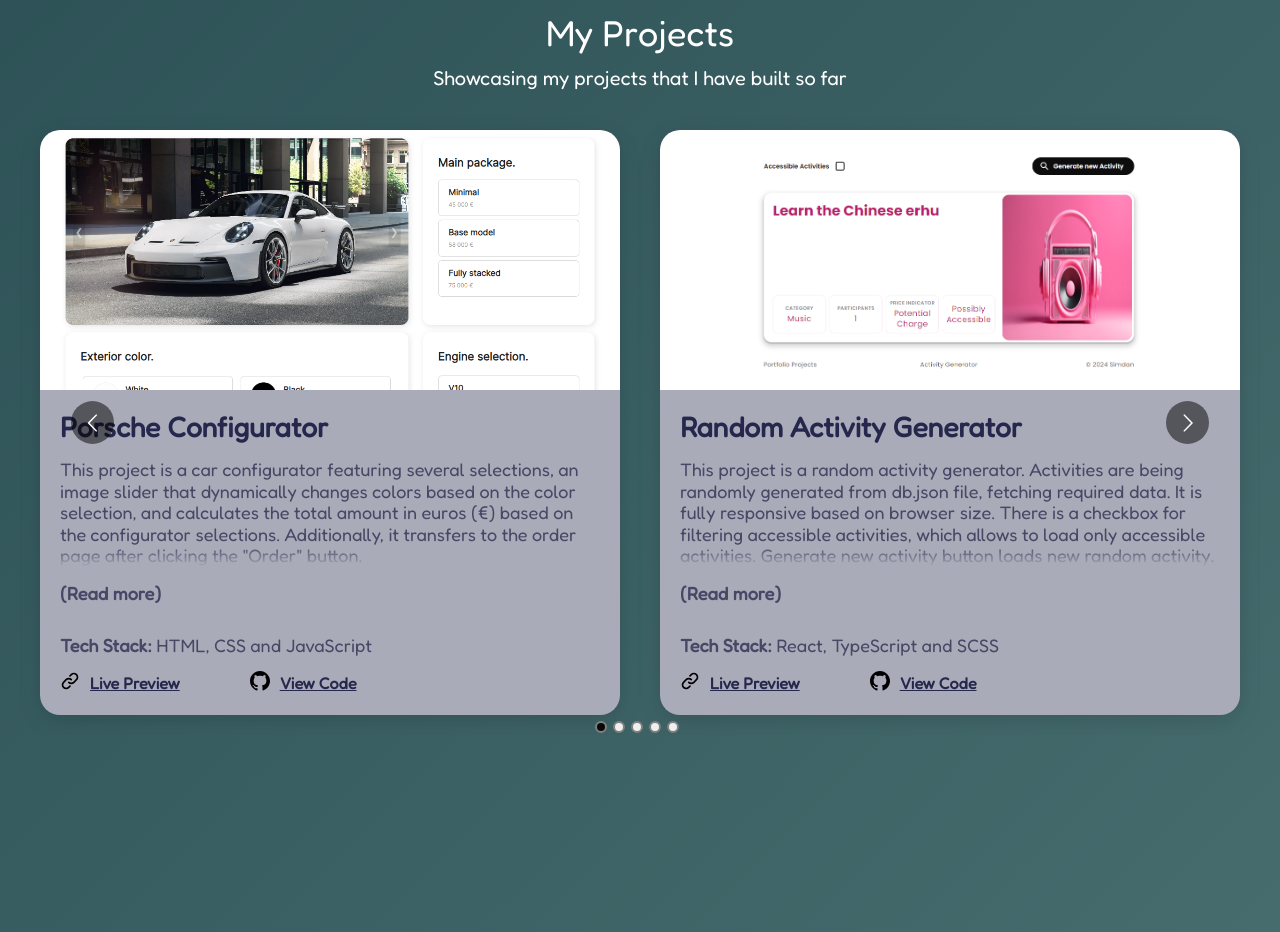
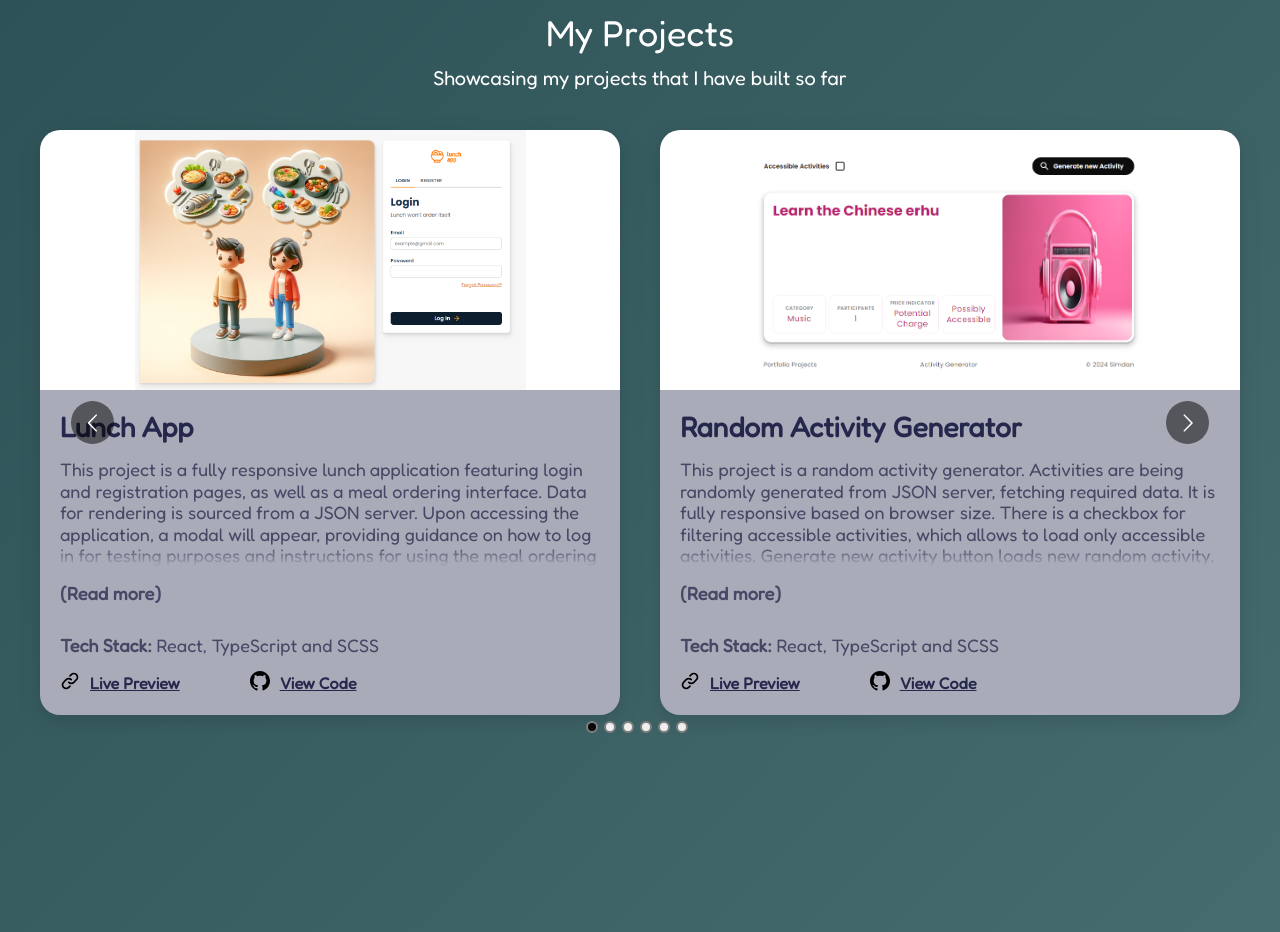
Before and after one commit to Simasdan/Portfolio-projects, a React (Vite) app in the folder 0-portfolio-web-page/: page / in a window 1280 px wide. Shown: the part 2520-3452 px from the top of the page. Built offline with nearby package versions, Linux system fonts and the light colour scheme.

Commit message:
Adding lunch app project to project showcase section

```diff
--- a/0-portfolio-web-page/src/components/ProjectSection/CarouselWrapper.jsx
+++ b/0-portfolio-web-page/src/components/ProjectSection/CarouselWrapper.jsx
@@ -29,19 +29,26 @@
         <div>
             <Carousel responsive={responsive} showDots={true} infinite={true} draggable={true} swipeable={true} >
                 <ProjectCard
+                    imageClass={'sixth'}
+                    title={'Lunch App'}
+                    description={'This project is a fully responsive lunch application featuring login and registration pages, as well as a meal ordering interface. Data for rendering is sourced from a JSON server. Upon accessing the application, a modal will appear, providing guidance on how to log in for testing purposes and instructions for using the meal ordering layout. Additionally, the application addresses various edge cases, which are explained in detail within the modals. The app was built utilizing best practices for code reusability, ensuring a maintainable and scalable codebase.'}
+                    techStack={'React, TypeScript and SCSS'}
+                    livePreviewLink={'https://tangerine-brigadeiros-d5c2da.netlify.app/'}
+                    codeLink={'https://github.com/Simasdan/Portfolio-projects/tree/main/5-lunch-app'} />
+                <ProjectCard
+                    imageClass={'fifth'}
+                    title={'Random Activity Generator'}
+                    description={'This project is a random activity generator. Activities are being randomly generated from JSON server, fetching required data. It is fully responsive based on browser size. There is a checkbox for filtering accessible activities, which allows to load only accessible activities. Generate new activity button loads new random activity. Each activity has its own color styling and image based on their category.'}
+                    techStack={'React, TypeScript and SCSS'}
+                    livePreviewLink={'https://zippy-selkie-ac1252.netlify.app/'}
+                    codeLink={'https://github.com/Simasdan/Portfolio-projects/tree/main/4-random-activity-generator'} />
+                <ProjectCard
                     imageClass={'first'}
                     title={'Porsche Configurator'}
                     description={'This project is a car configurator featuring several selections, an image slider that dynamically changes colors based on the color selection, and calculates the total amount in euros (€) based on the configurator selections. Additionally, it transfers to the order page after clicking the "Order" button.'}
                     techStack={'HTML, CSS and JavaScript'}
                     livePreviewLink={'https://preeminent-centaur-a5d51a.netlify.app/'}
                     codeLink={'https://github.com/Simasdan/portfolio-projects/tree/main/1-porsche%20configurator'} />
-                <ProjectCard
-                    imageClass={'fifth'}
-                    title={'Random Activity Generator'}
-                    description={'This project is a random activity generator. Activities are being randomly generated from db.json file, fetching required data. It is fully responsive based on browser size. There is a checkbox for filtering accessible activities, which allows to load only accessible activities. Generate new activity button loads new random activity. Each activity has its own color styling and image based on their category.'}
-                    techStack={'React, TypeScript and SCSS'}
-                    livePreviewLink={'https://zippy-selkie-ac1252.netlify.app/'}
-                    codeLink={'https://github.com/Simasdan/Portfolio-projects/tree/main/4-random-activity-generator'} />
                 <ProjectCard
                     imageClass={'third'}
                     title={'React Online Shop'}
--- a/0-portfolio-web-page/src/components/Projects/ProjectCard.css
+++ b/0-portfolio-web-page/src/components/Projects/ProjectCard.css
@@ -42,6 +42,13 @@
 
 .project-card .project-card-image.fifth {
     background-image: url(images/RandomActivityGenerator.png);
+    background-position: center;
+    background-size: contain;
+    background-color: #fff;
+}
+
+.project-card .project-card-image.sixth {
+    background-image: url(images/lunchapp.png);
     background-position: center;
     background-size: contain;
     background-color: #fff;
```
Also changed, not shown: 0-portfolio-web-page/src/components/Projects/images/lunchapp.png (added).
